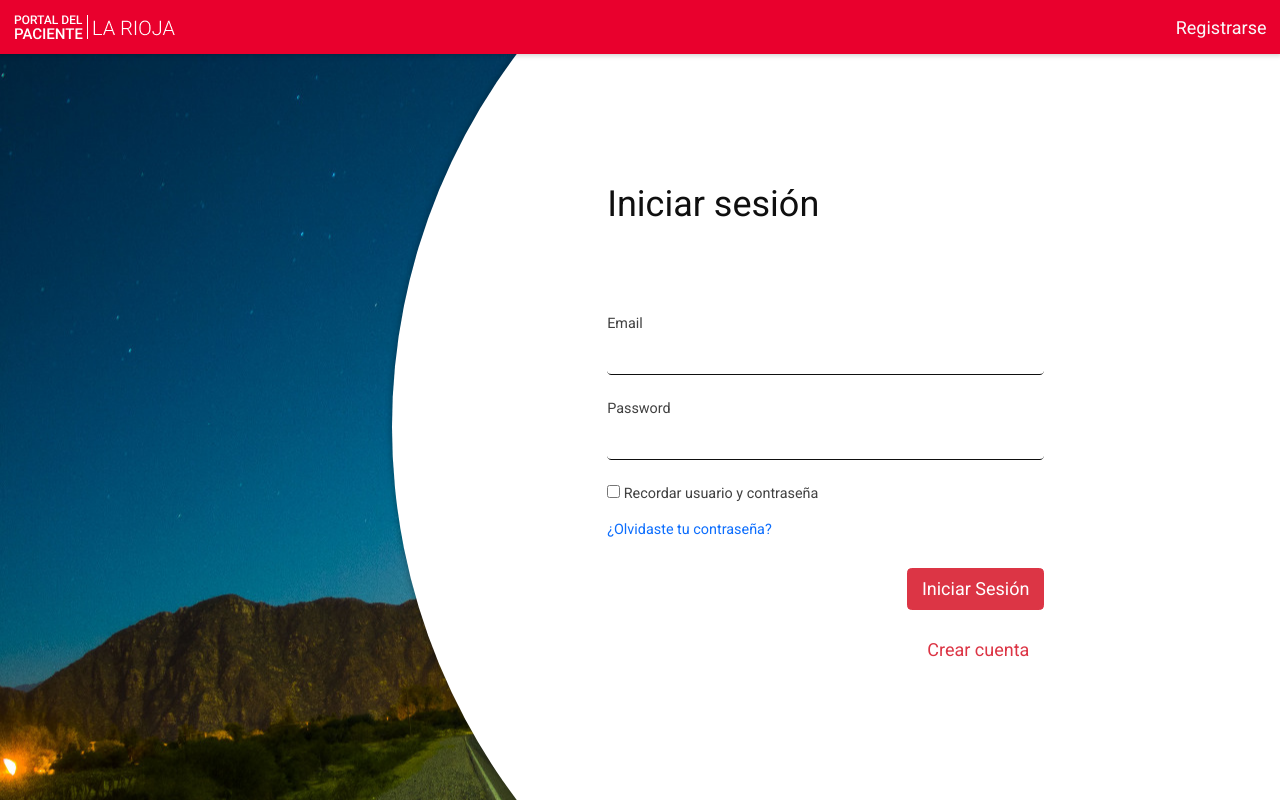
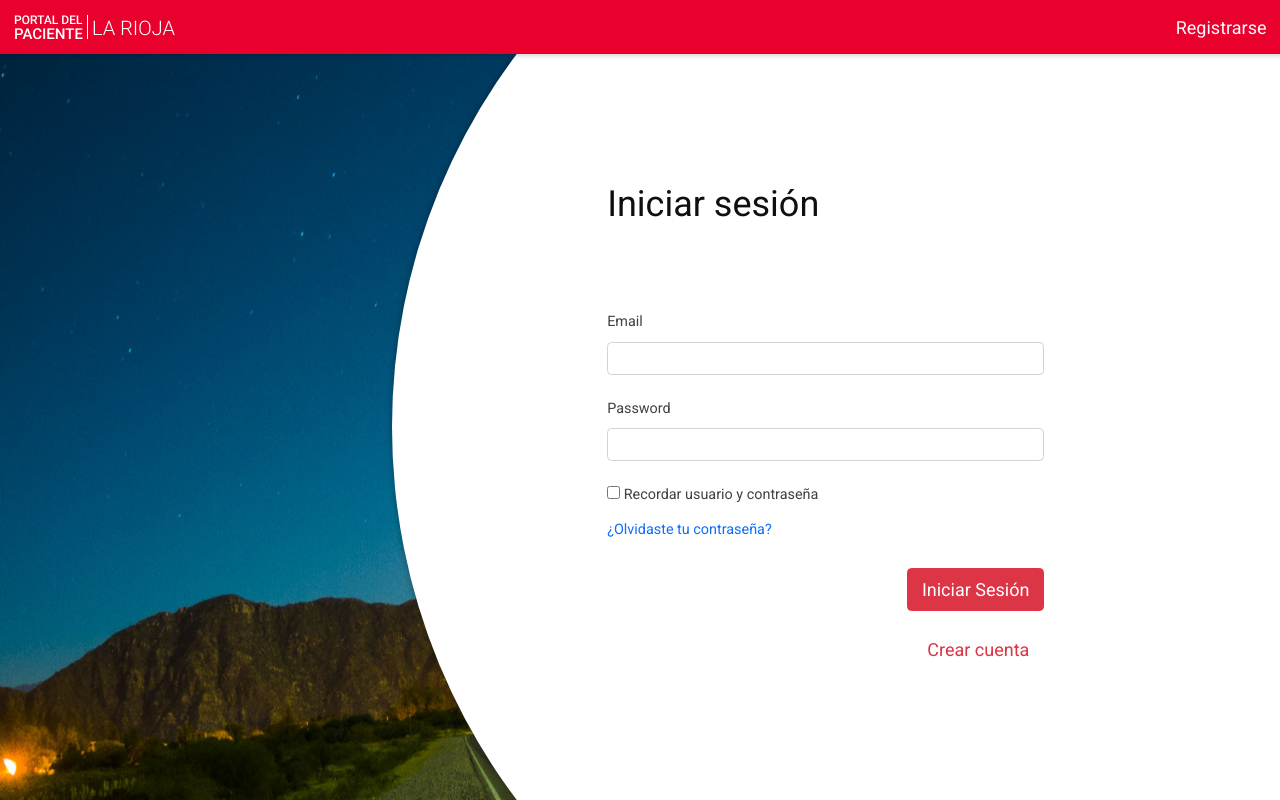
Before and after one commit to eamanu/portal_pacientes_lr_frontend, a React (Create React App) app: page /login in a window 1280 px wide. Built offline with nearby package versions, Linux system fonts and the light colour scheme; no server answers.

Commit message:
update Register styles

```diff
--- a/src/pages/Register/Register.jsx
+++ b/src/pages/Register/Register.jsx
@@ -14,13 +14,12 @@ function Register() {
                     <Col xs={12} sm={5} lg={4} className='h-100 d-none d-sm-flex'>
                         <div className='w-100 h-100 pic'></div>
                     </Col>
-                    <Col xs={12} sm={7} lg={5} className="d-flex flex-column justify-content-between bg-third pb-3 pb-sm-0">
+                    <Col xs={12} sm={7} lg={6} className="d-flex flex-column h-100 justify-content-between bg-third pb-3 pb-sm-0">
                         <h2>Registrarse</h2>
                         <div className="d-flex align-items-center" style={{ height: "auto", minHeight: "80%", }}>
                             <RegisterForm formularioUsuario={true} ></RegisterForm>
                         </div>
                     </Col>
-
                 </Row>
             </Container>
         </div>
--- a/src/styles/App.scss
+++ b/src/styles/App.scss
@@ -202,8 +202,8 @@
 .form-control,
 .form-select {
   background-color: $third;
-  border: none;
-  border-bottom: 1px solid $text-primary;
+  // border: none;
+  // border-bottom: 1px solid $text-primary;
   color: $text-primary;
   padding: 0.1rem 2.25rem 0.1rem 0.75rem;
 }
```
